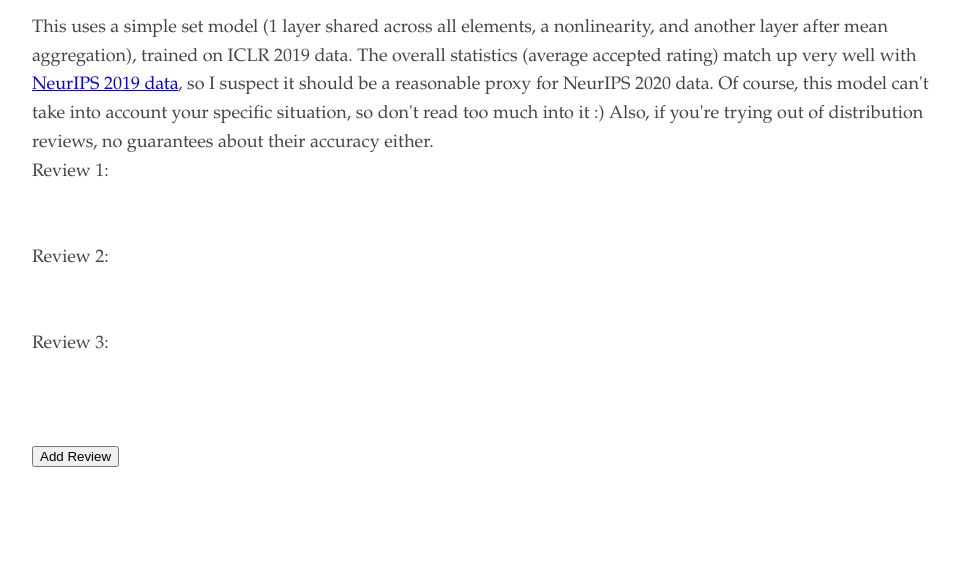
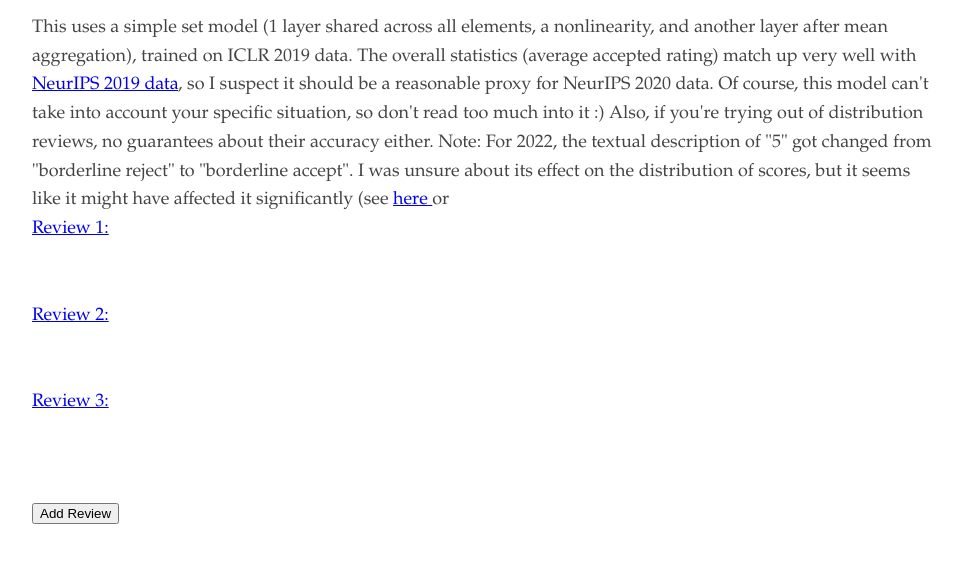
Before and after one commit to Chillee/willmypaperbeaccepted, a plain HTML site: page index.html in a window 1280 px wide. Shown: the part 108-670 px from the top of the page, without its empty margins (158-1119 px from the left). Drawn offline with nearby package versions, Linux system fonts and the light colour scheme; a script that the page names is missing.

Commit message:
Update index.html

```diff
--- a/index.html
+++ b/index.html
@@ -10,6 +10,7 @@
 <h1> Will My (NeurIPS?) Paper get Accepted? </h1>
 This uses a simple set model (1 layer shared across all elements, a nonlinearity, and another layer after mean aggregation), trained on ICLR 2019 data. The overall statistics (average accepted rating) match up very well with <a href='https://medium.com/@NeurIPSConf/what-we-learned-from-neurips-2019-data-111ab996462c'>NeurIPS 2019 data</a>, so I suspect it should be a reasonable proxy for NeurIPS 2020 data. Of course, this model can't take into account your specific situation, so don't read too much into it :) Also, if you're trying out of distribution reviews, no guarantees about their accuracy either.
 
+Note: For 2022, the textual description of "5" got changed from "borderline reject" to "borderline accept". I was unsure about its effect on the distribution of scores, but it seems like it might have affected it significantly (see <a href="https://twitter.com/EmtiyazKhan/status/1552319174403567616"> here </a> or <a href="https://twitter.com/autreche/status/1552020579372474368> here </a>
 
 <body>
 <div id="reviews">
```
